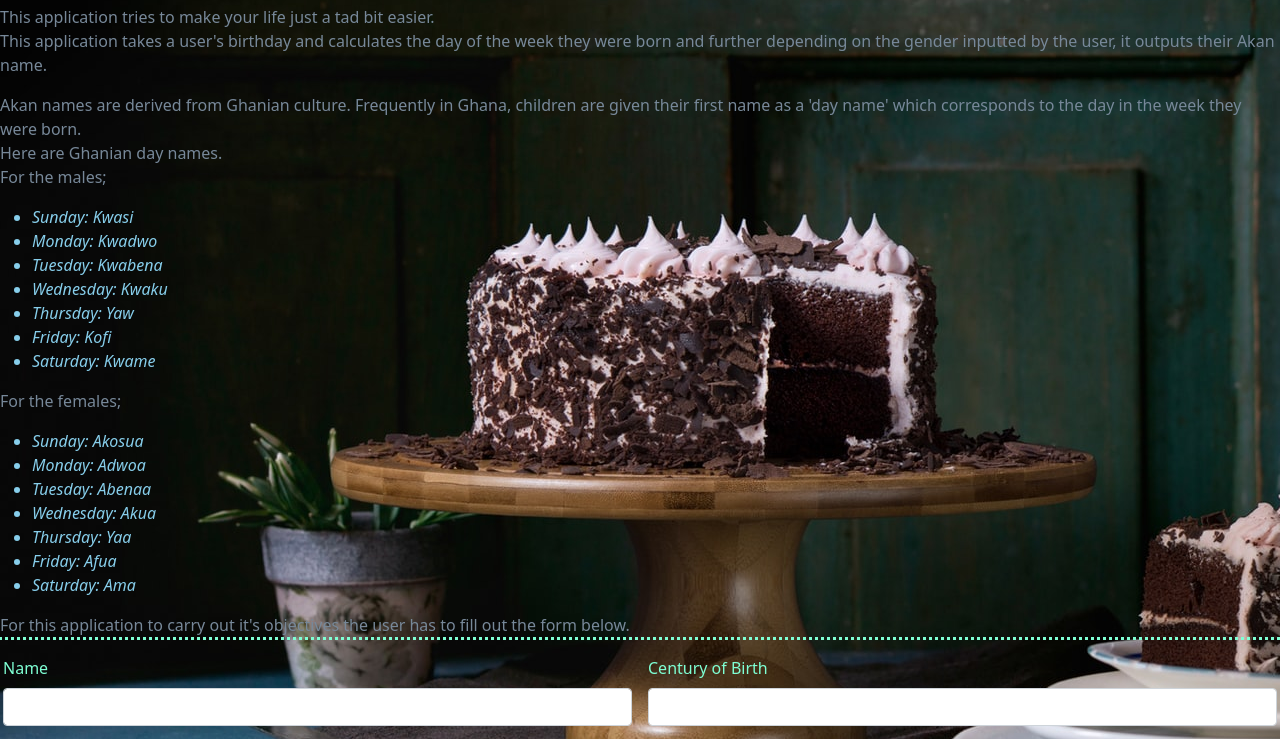
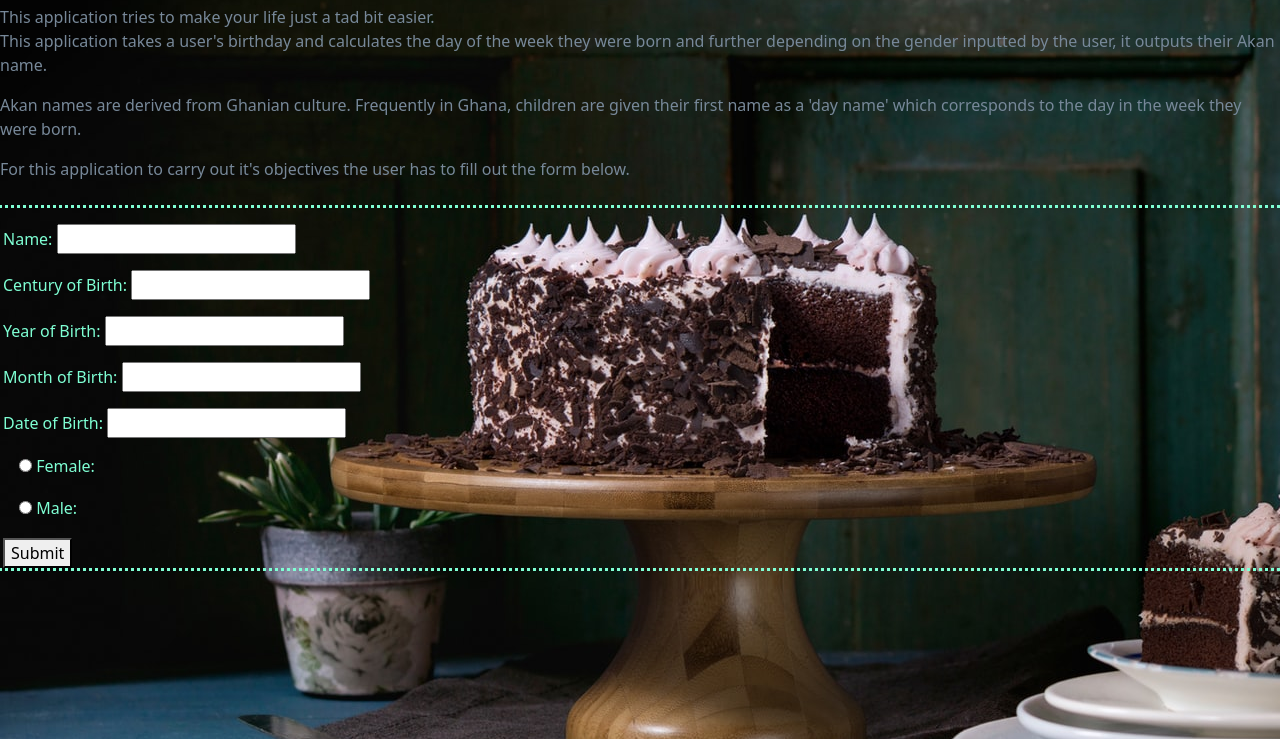
Before and after one commit to Ann-Victoria/web-application, a plain HTML site: page index.html in a window 1280 px wide. Shown: the part 51-790 px from the top of the page. Drawn offline with Linux system fonts and the light colour scheme.

Commit message:
remove some part of the description

```diff
--- a/index.html
+++ b/index.html
@@ -19,67 +19,46 @@
     <p>
       Akan names are derived from Ghanian culture. Frequently in Ghana, children
       are given their first name as a 'day name' which corresponds to the day in
-      the week they were born.<br />
-      Here are Ghanian day names.<br />
-      For the males;
+      the week they were born.
     </p>
-    <ul>
-      <li>Sunday: Kwasi</li>
-      <li>Monday: Kwadwo</li>
-      <li>Tuesday: Kwabena</li>
-      <li>Wednesday: Kwaku</li>
-      <li>Thursday: Yaw</li>
-      <li>Friday: Kofi</li>
-      <li>Saturday: Kwame</li>
-    </ul>
-    <p>For the females;</p>
-    <ul>
-      <li>Sunday: Akosua</li>
-      <li>Monday: Adwoa</li>
-      <li>Tuesday: Abenaa</li>
-      <li>Wednesday: Akua</li>
-      <li>Thursday: Yaa</li>
-      <li>Friday: Afua</li>
-      <li>Saturday: Ama</li>
-    </ul>
     <p>
       For this application to carry out it's objectives the user has to fill out
       the form below.
-    </p>
+    </p><br>
 
-    <form class="row g-3 textbox" onsubmit return="false">
+    <form class="row g-3 textbox">
       <div class="col-md-6">
-        <label for="name" class="form-label">Name</label>
-        <input type="text" class="form-control" id="name">
-      </div>
-      <div class="col-md-6">
-        <label for="century" class="form-label">Century of Birth</label>
-        <input type="number" class="form-control" id="century">
-      </div>
-      <div class="col-md-6">
-        <label for="year" class="form-label">Year of Birth</label>
-        <input type="number" class="form-control" id="year">
+        <label for="name">Name:</label>
+        <input type="text" name="name" id="name">
       </div>
       <div class="col-12">
-        <label for="month" class="form-label">Month of Birth</label>
-        <input type="number" class="form-control" id="month" min="1" max="12">
+        <label for="century" >Century of Birth:</label>
+        <input type="number" name="century" id="century" required>
       </div>
       <div class="col-12">
-        <label for="date"class="form-label">Date of Birth</label>
-        <input type="number" class="form-control" id="date" min="1" max="31">
+        <label for="year" >Year of Birth:</label>
+        <input type="number" name="year" id="year" required>
+      </div>
+      <div class="col-12">
+        <label for="month">Month of Birth:</label>
+        <input type="number" name="month" id="month">
+      </div>
+      <div class="col-12">
+        <label for="date">Date of Birth:</label>
+        <input type="number" name="date" id="date">
       </div>
       <div class="form-check">
-        <input class="form-check-input" type="radio" name="gender" id="female" value="female">
-        <label class="form-check-label" for="gender">Female</label>
+        <input type="radio" name="gender" id="female" value="female">
+        <label for="gender">Female:</label>
       </div>
       <div class="form-check">
-        <input class="form-check-input" type="radio" name="gender" id="male" value="male">
-        <label class="form-check-label" for="gender">Male</label>
+        <input type="radio" name="gender" id="male" value="male">
+        <label for="gender">Male:</label>
       </div>
       <div class="col-12">
-        <button onclick ="calculate()">Submit</button>
+        <button onclick ="myButton(event)">Submit</button>
       </div>
     </form>
-    <script src="scripts/scripts.js" type="text/javascript"></script>
+    <script src="scripts/main.js" type="text/javascript"></script>
   </body>
 </html>
```
